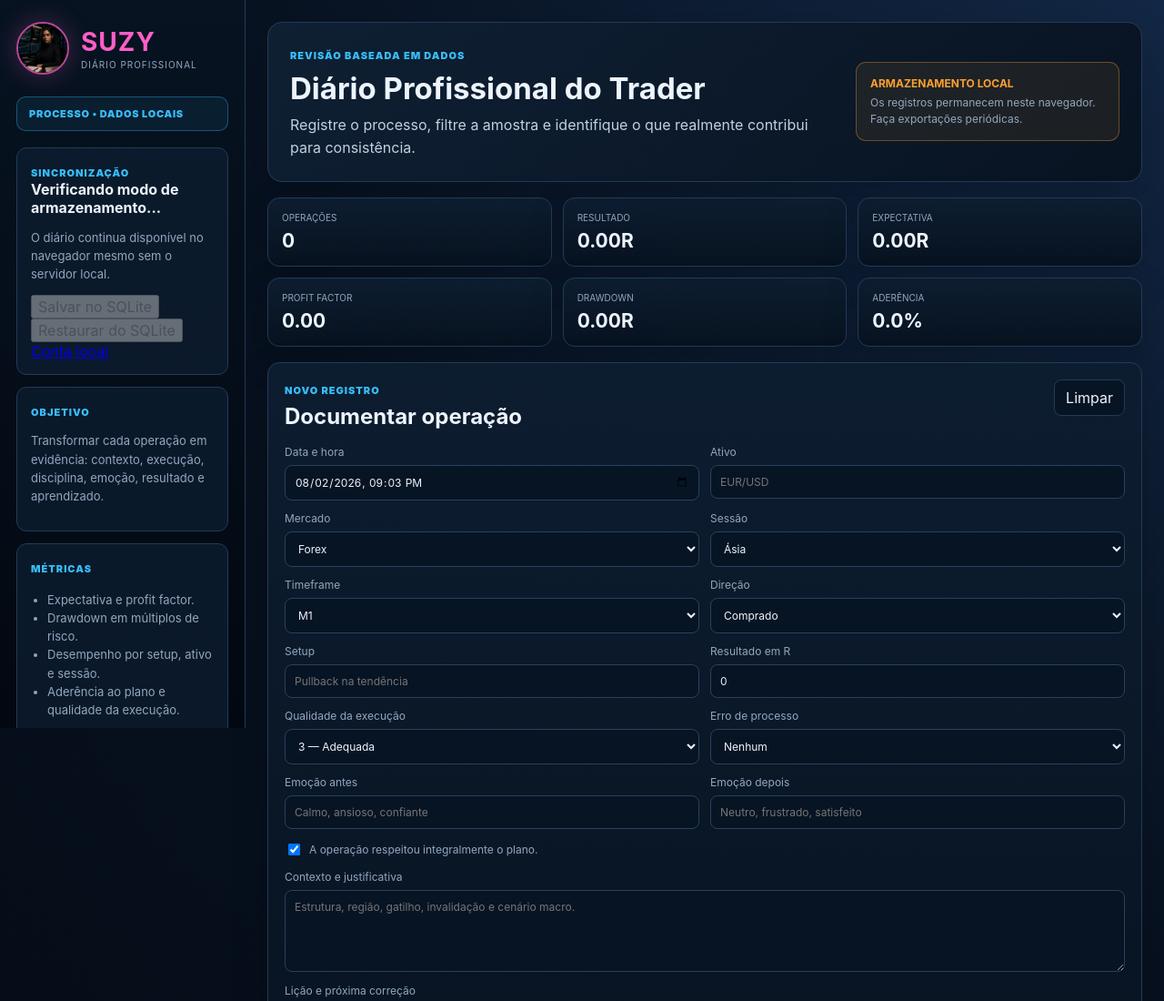
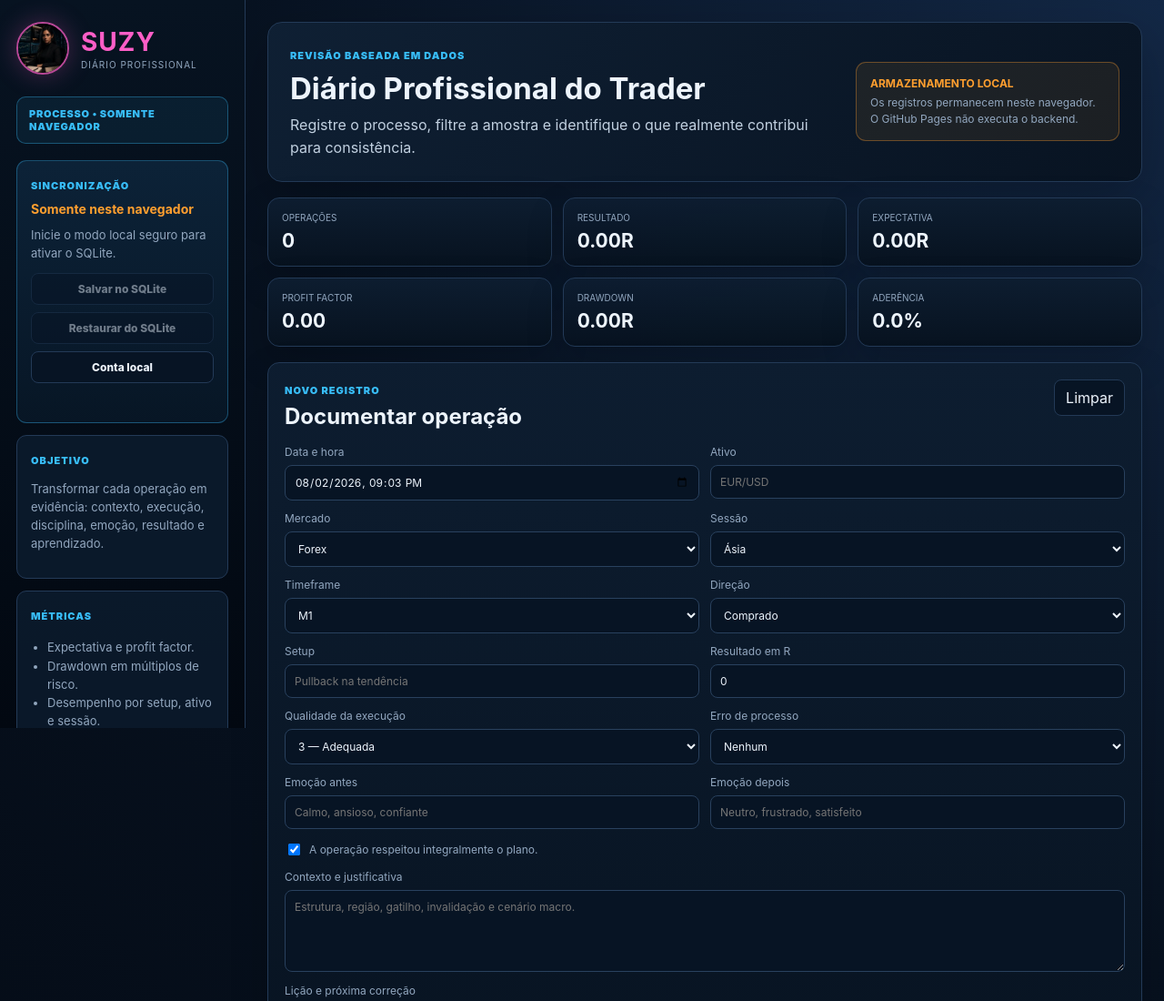
Before and after one commit to detritoscosmico/suzy-command-center, a website: page diario.html in a window 1280 px wide. Shown: the top 1100 px of the page at 91% size. Drawn offline with Linux system fonts and the light colour scheme; no server answers.

Commit message:
Carregar interface e cliente de sincronização

```diff
--- a/diario.html
+++ b/diario.html
@@ -6,6 +6,7 @@
   <meta name="description" content="Diário profissional da Academia Suzy para registrar operações, processo, emoções e estatísticas avançadas." />
   <title>Academia Suzy — Diário Profissional</title>
   <link rel="stylesheet" href="css/diario.css" />
+  <link rel="stylesheet" href="css/diario-sync.css" />
 </head>
 <body>
   <div class="journal-shell">
@@ -167,5 +168,6 @@
   <script src="js/journal-core.js"></script>
   <script src="js/journal-sync-core.js"></script>
   <script src="js/diario.js"></script>
+  <script src="js/diario-sync.js"></script>
 </body>
 </html>
```
